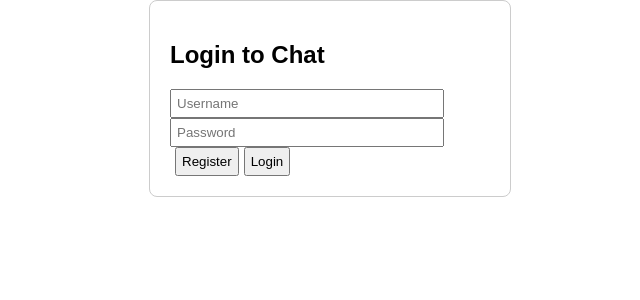
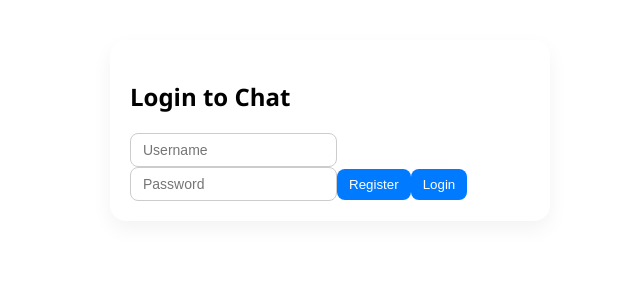
Before and after one commit to ashahmir12/websocket-chat, a React (Create React App) app in the folder frontend/: page / in a window 1280 px wide. Shown: the top 300 px of the page, without its empty margins (310-950 px from the left). Built offline with nearby package versions, Linux system fonts and the light colour scheme.

Commit message:
Added alert for incoming messages using native browser popup for improved user awareness.

```diff
--- a/frontend/src/App.css
+++ b/frontend/src/App.css
@@ -1,40 +1,62 @@
 .chat-container {
-  width: 320px;
-  margin: auto;
+  width: 100%;
+  max-width: 400px;
+  margin: 40px auto;
   padding: 20px;
-  border: 1px solid #ccc;
-  border-radius: 8px;
-  font-family: sans-serif;
+  border-radius: 16px;
+  font-family: 'Segoe UI', Tahoma, Geneva, Verdana, sans-serif;
+  background-color: #ffffff;
+  box-shadow: 0 8px 20px rgba(0, 0, 0, 0.05);
   position: relative;
 }
 
 .messages {
-  height: 200px;
+  height: 250px;
   overflow-y: auto;
-  border-bottom: 1px solid #ccc;
-  margin-bottom: 10px;
-  padding: 5px;
-}
-
-input {
-  width: calc(100% - 60px);
-  padding: 5px;
-}
-
-button {
-  padding: 5px;
-  cursor: pointer;
-  margin-left: 5px;
-}
-
-strong {
-  color: #007bff;
+  border-bottom: 1px solid #e0e0e0;
+  margin-bottom: 12px;
+  padding: 10px;
+  background-color: #f9f9f9;
+  border-radius: 8px;
 }
 
 .input-section {
   display: flex;
   align-items: center;
   gap: 0.5rem;
+  margin-top: 8px;
+}
+
+input {
+  flex-grow: 1;
+  padding: 8px 12px;
+  border-radius: 8px;
+  border: 1px solid #ccc;
+  outline: none;
+  font-size: 14px;
+  transition: border-color 0.3s ease;
+}
+
+input:focus {
+  border-color: #007bff;
+}
+
+button {
+  padding: 8px 12px;
+  border: none;
+  background-color: #007bff;
+  color: white;
+  border-radius: 8px;
+  font-weight: 500;
+  transition: background-color 0.3s ease;
+}
+
+button:hover {
+  background-color: #0056b3;
+}
+
+strong {
+  color: #007bff;
 }
 
 .emoji-picker {
@@ -43,3 +65,17 @@ strong {
   right: 0;
   z-index: 100;
 }
+
+.message {
+  margin-bottom: 6px;
+  padding: 6px 10px;
+  border-radius: 6px;
+  background-color: #e3f2fd;
+  font-size: 14px;
+}
+
+.message.you {
+  background-color: #d1e7dd;
+  align-self: flex-end;
+  text-align: right;
+}
```
